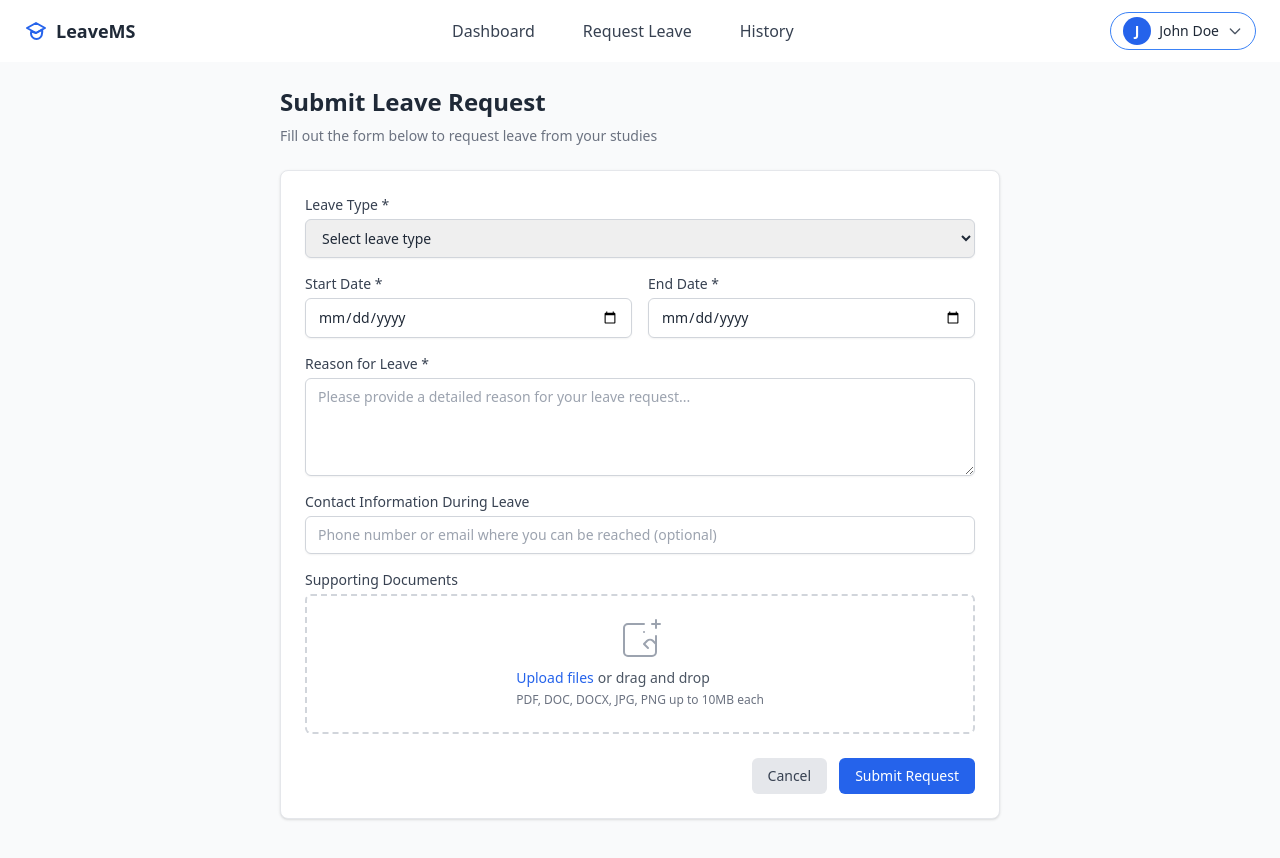
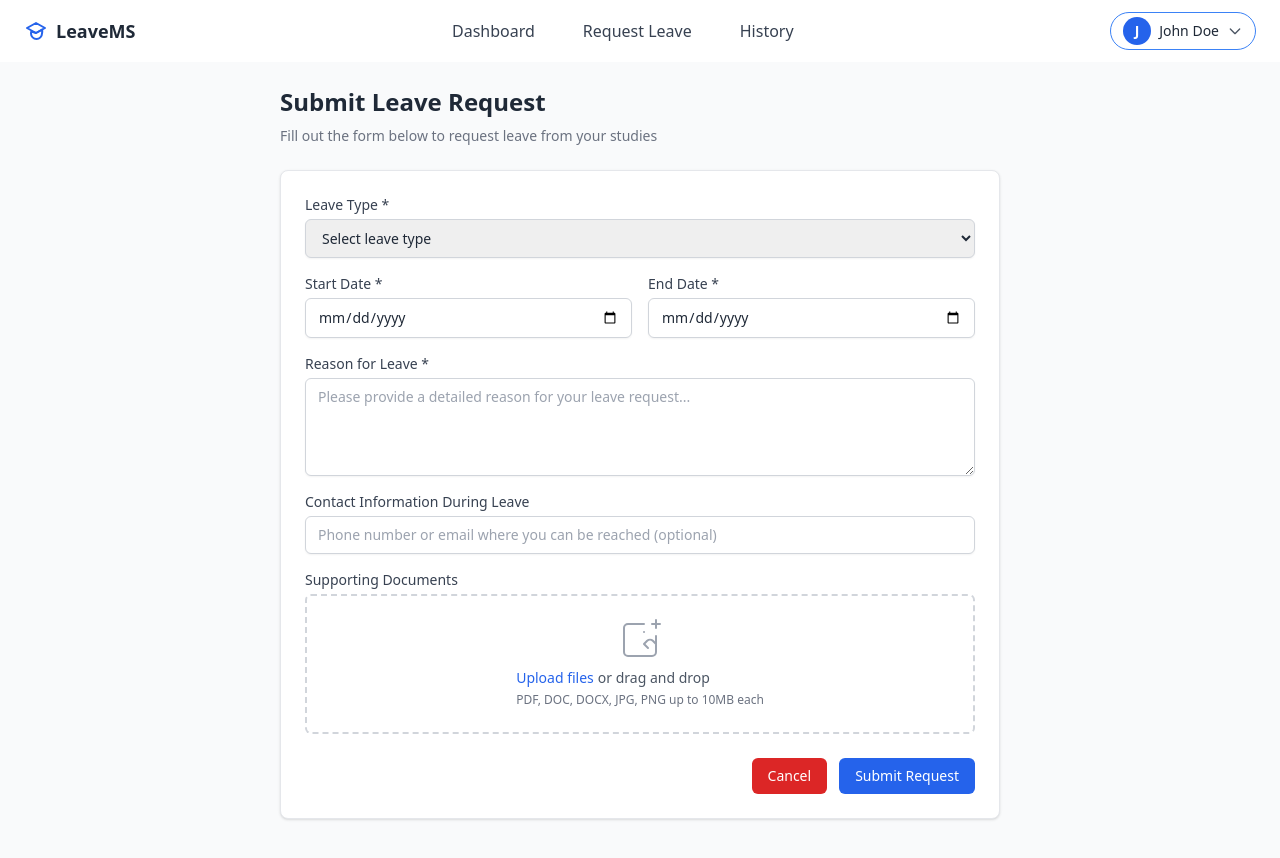
Before and after one commit to himprofessor/pnc_student_lms, a Vue app in the folder web_frontend/: page /request-leave in a window 1280 px wide. Shown: the top 858 px of the page. Built offline with nearby package versions, Linux system fonts and the light colour scheme; sample sign-in values are in the browser's storage.

Commit message:
change button colors

```diff
--- a/web_frontend/src/views/RequestLeavePage.vue
+++ b/web_frontend/src/views/RequestLeavePage.vue
@@ -12,6 +12,9 @@
             class="mt-1 block w-full px-3 py-2 border border-gray-300 rounded-md shadow-sm focus:outline-none focus:ring-blue-500 focus:border-blue-500 sm:text-sm"
             @change="e => e.target.value ? e.target.classList.add('border-blue-500') : e.target.classList.remove('border-blue-500')">
             <option value="">Select leave type</option>
+            <option value="sick">Sick Leave</option>
+            <option value="vacation">Vacation Leave</option>
+            <option value="personal">Personal Leave</option>
           </select>
         </div>
 
@@ -70,7 +73,7 @@
 
         <div class="flex justify-end space-x-3">
           <button type="button"
-            class="px-4 py-2 text-sm font-medium text-gray-700 bg-gray-200 rounded-md hover:bg-gray-300 focus:outline-none focus:ring-2 focus:ring-offset-2 focus:ring-gray-500">
+            class="px-4 py-2 text-sm font-medium text-white bg-red-600 rounded-md hover:bg-red-700 focus:outline-none focus:ring-2 focus:ring-offset-2 focus:ring-red-500">
             Cancel
           </button>
           <button type="submit"
@@ -84,5 +87,5 @@
 </template>
 
 <script setup>
-
+// No specific script logic needed for this static form example
 </script>
```
